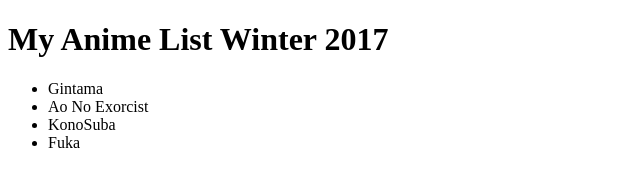
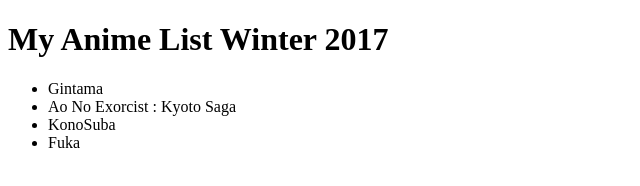
Before and after one commit to hilmi21/winter2017, a plain HTML site: page index.html in a window 1280 px wide. Shown: the full height of the page, 0-640 px from the left. Drawn offline with Linux system fonts and the light colour scheme.

Commit message:
new winter 2017 v3

```diff
--- a/index.html
+++ b/index.html
@@ -8,7 +8,7 @@
 <div>
 <ul>
 	<li>Gintama</li>
-	<li>Ao No Exorcist</li>
+	<li>Ao No Exorcist : Kyoto Saga</li>
 	<li>KonoSuba</li>
 	<li>Fuka</li>
 </ul>
```
